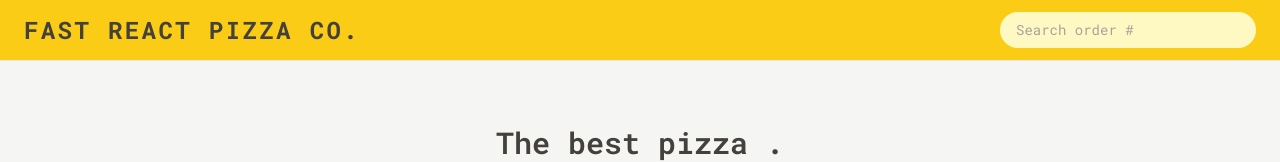
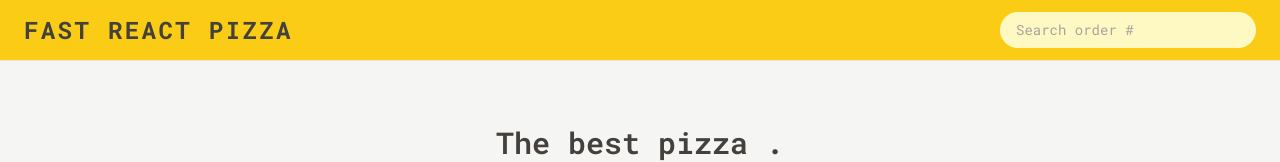
Before and after one commit to legend4tech/Fast_Pizza_App, a React (Vite) app: page / in a window 1280 px wide. Shown: the top 162 px of the page. Built offline with nearby package versions, Linux system fonts and the light colour scheme.

Commit message:
Initial commit

```diff
--- a/index.html
+++ b/index.html
@@ -14,7 +14,7 @@
       rel="stylesheet"
     />
 
-    <title>Fast React Pizza Co.</title>
+    <title>Legends Fast React Pizza App</title>
   </head>
   <body class="bg-stone-100 text-stone-700">
     <div id="root"></div>
--- a/src/ui/Header.jsx
+++ b/src/ui/Header.jsx
@@ -6,9 +6,9 @@ function Header() {
     <header className="flex items-center justify-between border-b border-stone-200 bg-yellow-400 px-4 py-3 uppercase sm:px-6">
       <Link
         to="/"
-        className="font-bold tracking-widest focus:outline-none sm:text-2xl"
+        className="text-xl font-bold tracking-widest focus:outline-none sm:text-2xl"
       >
-        Fast React Pizza Co.
+        Fast React Pizza
       </Link>
 
       <SearchOrder />
```
